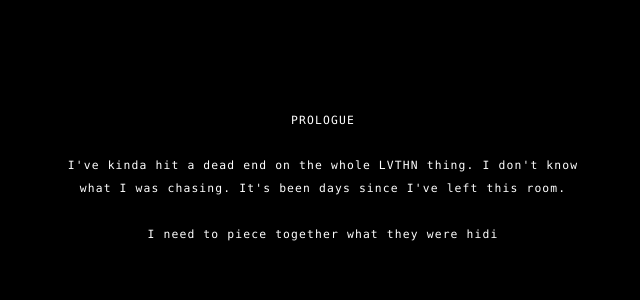
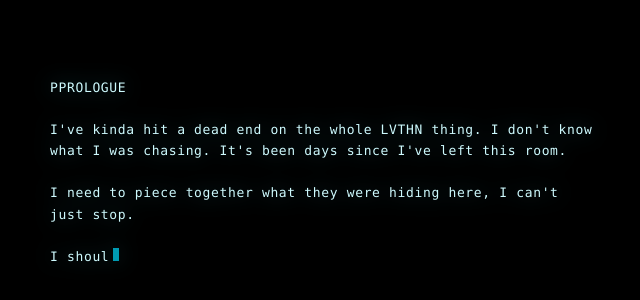
Before and after one commit to aryan-madan/LVTHN, a React (Vite) app: page / in a window 1280 px wide. Shown: the part 184-484 px from the top of the page, without its empty margins (317-957 px from the left). Built offline with nearby package versions, Linux system fonts and the light colour scheme.

Commit message:
fixed some linting issues

```diff
--- a/src/components/ui/Radio.tsx
+++ b/src/components/ui/Radio.tsx
@@ -9,7 +9,7 @@ type Props = {
 }
 
 export default function Radio({ close, freq }: Props) {
-  const [target, setTarget] = useState<number>(104.2)
+  const [target] = useState<number>(() => +(90.0 + Math.random() * 15.0).toFixed(1))
   const [current, setCurrent] = useState<number>(88.0)
   const [msg, setMsg] = useState(false)
 
@@ -18,8 +18,6 @@ export default function Radio({ close, freq }: Props) {
   const sRef = useRef<HTMLAudioElement | null>(null)
 
   useEffect(() => {
-    const rnd = +(90.0 + Math.random() * 15.0).toFixed(1)
-    setTarget(rnd)
     cRef.current = new Audio(click)
     gRef.current = new Audio(geiger)
     if (gRef.current) gRef.current.loop = true
--- a/src/components/ui/Story.tsx
+++ b/src/components/ui/Story.tsx
@@ -1,4 +1,4 @@
-import { useState, useEffect } from 'react'
+import { useState, useRef, useEffect } from 'react'
 
 type Props = {
   text: string
@@ -9,37 +9,43 @@ type Props = {
 export default function Story({ text, label, next }: Props) {
   const [show, setShow] = useState('')
   const [done, setDone] = useState(false)
+  const indexRef = useRef(0)
 
   useEffect(() => {
-    let i = 0
+    indexRef.current = 0
     setShow('')
     setDone(false)
-    const tmr = setInterval(() => {
-      if (i < text.length) {
-        setShow((p) => p + text.charAt(i))
-        i++
+
+    const timer = setInterval(() => {
+      if (indexRef.current < text.length) {
+        const currentChar = text.charAt(indexRef.current)
+        setShow(prev => prev + currentChar)
+        indexRef.current += 1
       } else {
-        clearInterval(tmr)
         setDone(true)
+        clearInterval(timer)
       }
-    }, 30)
-    return () => clearInterval(tmr)
+    }, 25)
+
+    return () => clearInterval(timer)
   }, [text])
 
   return (
-    <div className="fixed inset-0 bg-black z-[100] flex flex-col items-center justify-center p-8 font-mono select-none">
-      <div className="max-w-2xl text-center leading-loose tracking-widest text-sm mb-12 text-white whitespace-pre-wrap min-h-[16rem] flex items-center justify-center">
-        {show}
-      </div>
-      <div className="h-12 flex items-center justify-center">
-        {done && (
+    <div className="fixed inset-0 bg-black z-50 flex flex-col items-center justify-center p-8 font-mono select-none">
+      <div className="max-w-2xl w-full flex flex-col gap-8">
+        <div className="text-cyan-100 text-sm md:text-base leading-relaxed tracking-wider whitespace-pre-wrap min-h-[220px] drop-shadow-[0_0_10px_rgba(34,211,238,0.3)]">
+          {show}
+          {!done && <span className="inline-block w-2 h-4 bg-cyan-400 ml-1 animate-pulse" />}
+        </div>
+
+        <div className={`transition-opacity duration-500 ${done ? 'opacity-100' : 'opacity-0 pointer-events-none'}`}>
           <button
             onClick={next}
-            className="border border-white/30 px-8 py-2 text-white hover:bg-white hover:text-black transition-colors tracking-widest animate-pulse cursor-pointer"
+            className="bg-white text-black font-bold px-8 py-3 text-xs tracking-widest hover:bg-neutral-200 transition-colors cursor-pointer rounded shadow-[0_0_20px_rgba(255,255,255,0.4)]"
           >
             {label}
           </button>
-        )}
+        </div>
       </div>
     </div>
   )
```
Also changed, not shown: 1 other file (tests, documents, lock files or other folders).
